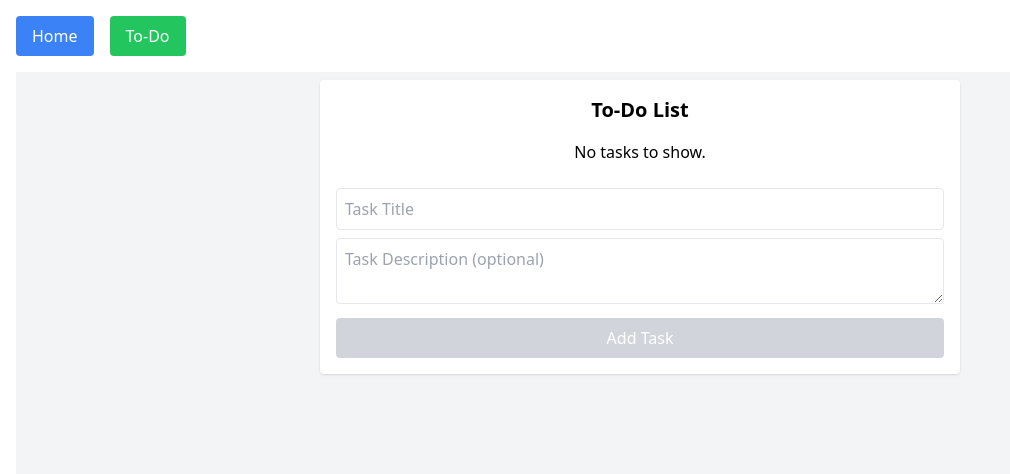
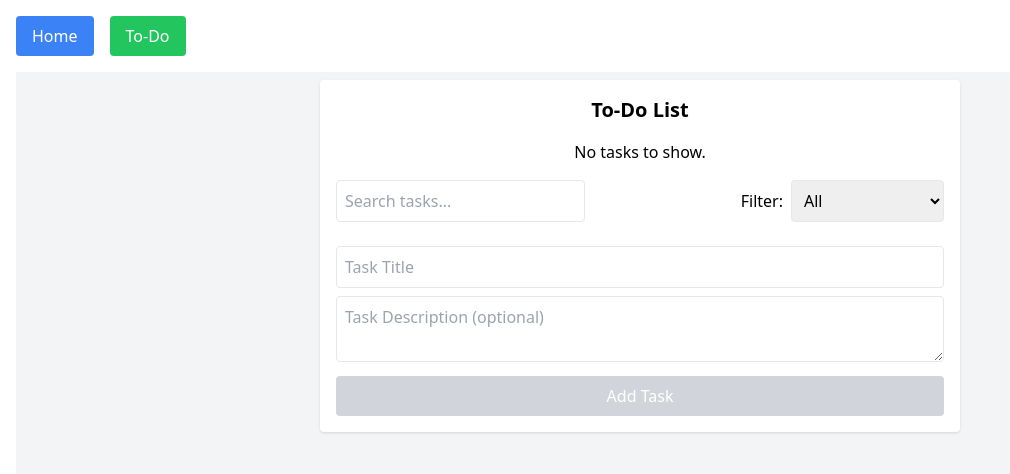
Before and after one commit to umaagaa/react, a React (Vite) app: page /todo in a window 1280 px wide. Shown: the top 474 px of the page, without its empty margins (0-1010 px from the left). Built offline with nearby package versions, Linux system fonts and the light colour scheme.

Commit message:
editingtask

```diff
--- a/src/components/ToDoContainer.jsx
+++ b/src/components/ToDoContainer.jsx
@@ -1,6 +1,7 @@
 import React, { useState, useEffect } from "react";
 
 const ToDoContainer = () => {
+  // States
   const [tasks, setTasks] = useState(() => {
     const storedTasks = localStorage.getItem("tasks");
     return storedTasks ? JSON.parse(storedTasks) : [];
@@ -10,6 +11,8 @@ const ToDoContainer = () => {
   const [description, setDescription] = useState("");
   const [isEditing, setIsEditing] = useState(false);
   const [currentTaskId, setCurrentTaskId] = useState(null);
+  const [filter, setFilter] = useState("all"); // Filter dropdown
+  const [searchQuery, setSearchQuery] = useState(""); // Search query state
 
   useEffect(() => {
     localStorage.setItem("tasks", JSON.stringify(tasks));
@@ -74,6 +77,18 @@ const ToDoContainer = () => {
 
   const isAddButtonDisabled = !title.trim() || title.length < 3;
 
+  // Filter tasks based on dropdown and search query
+  const filteredTasks = tasks.filter((task) => {
+    const matchesFilter =
+      filter === "all" ||
+      (filter === "completed" && task.isCompleted) ||
+      (filter === "not_completed" && !task.isCompleted);
+    const matchesSearch =
+      searchQuery === "" ||
+      task.title.toLowerCase().includes(searchQuery.toLowerCase());
+    return matchesFilter && matchesSearch;
+  });
+
   return (
     <div className="flex justify-center items-center min-h-screen bg-gray-100">
       <div className="w-1/2 p-4 bg-white rounded shadow absolute left-1/4 right-1/4 top-20">
@@ -81,21 +96,54 @@ const ToDoContainer = () => {
 
         {/* Task Count */}
         <p className="text-center mb-4">
-          {tasks.length > 0
-            ? `You have ${tasks.length} task${tasks.length > 1 ? "s" : ""}.`
+          {filteredTasks.length > 0
+            ? `You have ${filteredTasks.length} task${
+                filteredTasks.length > 1 ? "s" : ""
+              }.`
             : "No tasks to show."}
         </p>
 
+        {/* Search Bar */}
+        <div className="w-full flex items-center justify-between mb-4">
+          <input
+            type="text"
+            placeholder="Search tasks..."
+            className="w-30 border rounded p-2"
+            value={searchQuery}
+            onChange={(e) => setSearchQuery(e.target.value)}
+          />
+
+          {/* Filtering Tasks */}
+          <div className="flex items-center ml-auto">
+            <label htmlFor="filter" className="mr-2 font-medium">
+              Filter:
+            </label>
+            <select
+              id="filter"
+              className="border rounded p-2"
+              value={filter}
+              onChange={(e) => setFilter(e.target.value)}
+            >
+              <option value="all">All</option>
+              <option value="completed">Completed</option>
+              <option value="not_completed">Not Completed</option>
+            </select>
+          </div>
+        </div>
+
         {/* Task List */}
         <ul className="space-y-2 mb-6">
-          {tasks.map((task) => (
+          {filteredTasks.map((task) => (
             <li
               key={task.id}
               className={`border rounded p-4 bg-gray-100 flex justify-between items-center ${
                 task.isCompleted ? "bg-red-100" : ""
               }`}
             >
-              <div onClick={() => toggleTaskCompletion(task.id)} className="cursor-pointer">
+              <div
+                onClick={() => toggleTaskCompletion(task.id)}
+                className="cursor-pointer"
+              >
                 <h2
                   className={`font-bold ${
                     task.isCompleted ? "line-through text-gray-500" : ""
@@ -114,6 +162,7 @@ const ToDoContainer = () => {
                 )}
               </div>
               <div className="space-x-2">
+                {!task.isCompleted && (
                   <button
                     onClick={() => handleEditTask(task)}
                     className="text-yellow-500"
@@ -133,6 +182,7 @@ const ToDoContainer = () => {
                       <line x1="16" y1="5" x2="19" y2="8" />
                     </svg>
                   </button>
+                )}
                 <button
                   onClick={() => handleDeleteTask(task.id)}
                   className="text-red-500"
```
Lines whose indentation alone changed are shown as unchanged.
